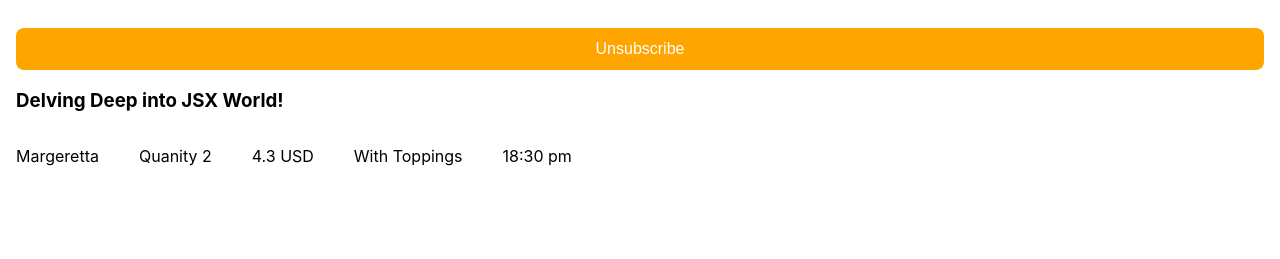
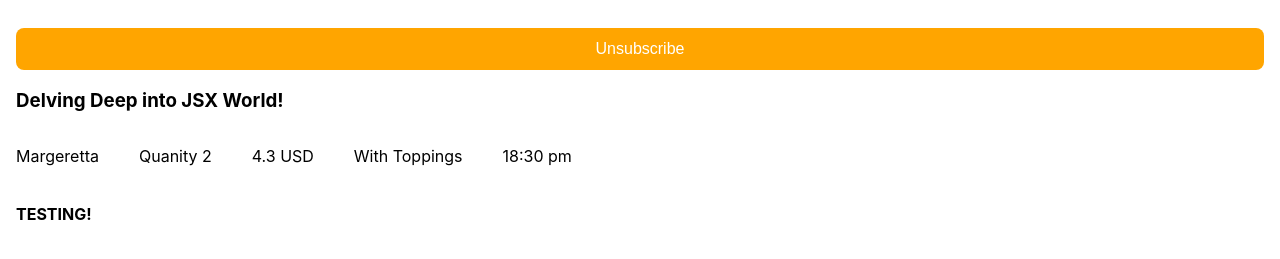
Before and after one commit to emmeiwhite/light-dark-theme-swticher, a React (Create React App) app: page / in a window 1280 px wide. Shown: the part 535-794 px from the top of the page. Built offline with nearby package versions, Linux system fonts and the light colour scheme.

Commit message:
light-dark-2.1 Children explored!

```diff
--- a/src/LiveOrders/index.js
+++ b/src/LiveOrders/index.js
@@ -1,5 +1,6 @@
 import React from "react";
 import "./Style.css";
+import { useTheme } from "../ThemeContext";
 
 // The row class sets everything in flex one line, we need to add space!
 // Let's use React.CloneElement & React.Children functions
@@ -27,8 +28,9 @@ const Row = ({ children, spacing }) => {
   );
 };
 export default function LiveOrders() {
+  const { theme } = useTheme();
   return (
-    <div>
+    <div style={{ color: theme === "light" ? "black" : "white" }}>
       <h3>Delving Deep into JSX World!</h3>
       <Row spacing={40}>
         <p>Margeretta</p>
@@ -37,6 +39,13 @@ export default function LiveOrders() {
         <p>With Toppings</p>
         <p>18:30 pm</p>
       </Row>
+
+      {/* Test Question: */}
+      <h4>TESTING!</h4>
+      <div>{false}</div>
+      <div>{undefined}</div>
+      <div>{null}</div>
+      <div>{() => true}</div>
     </div>
   );
 }
```
